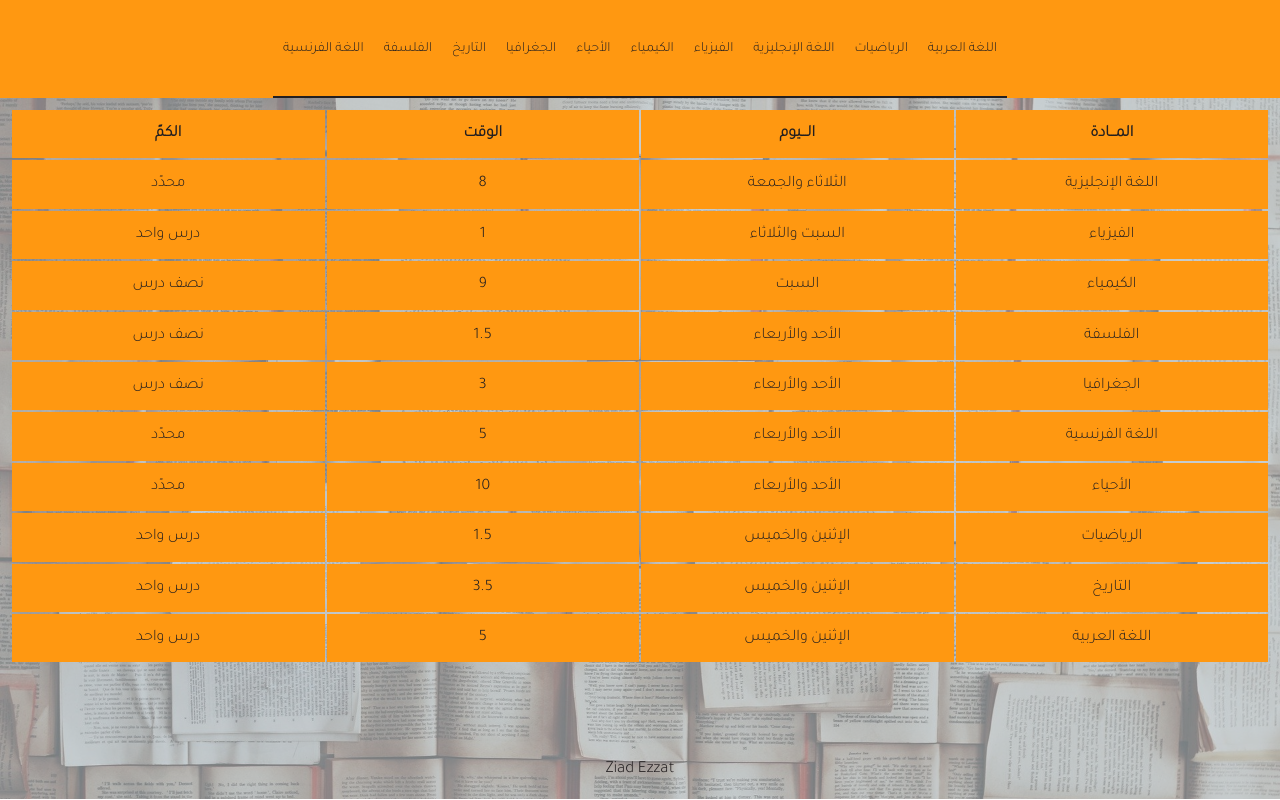
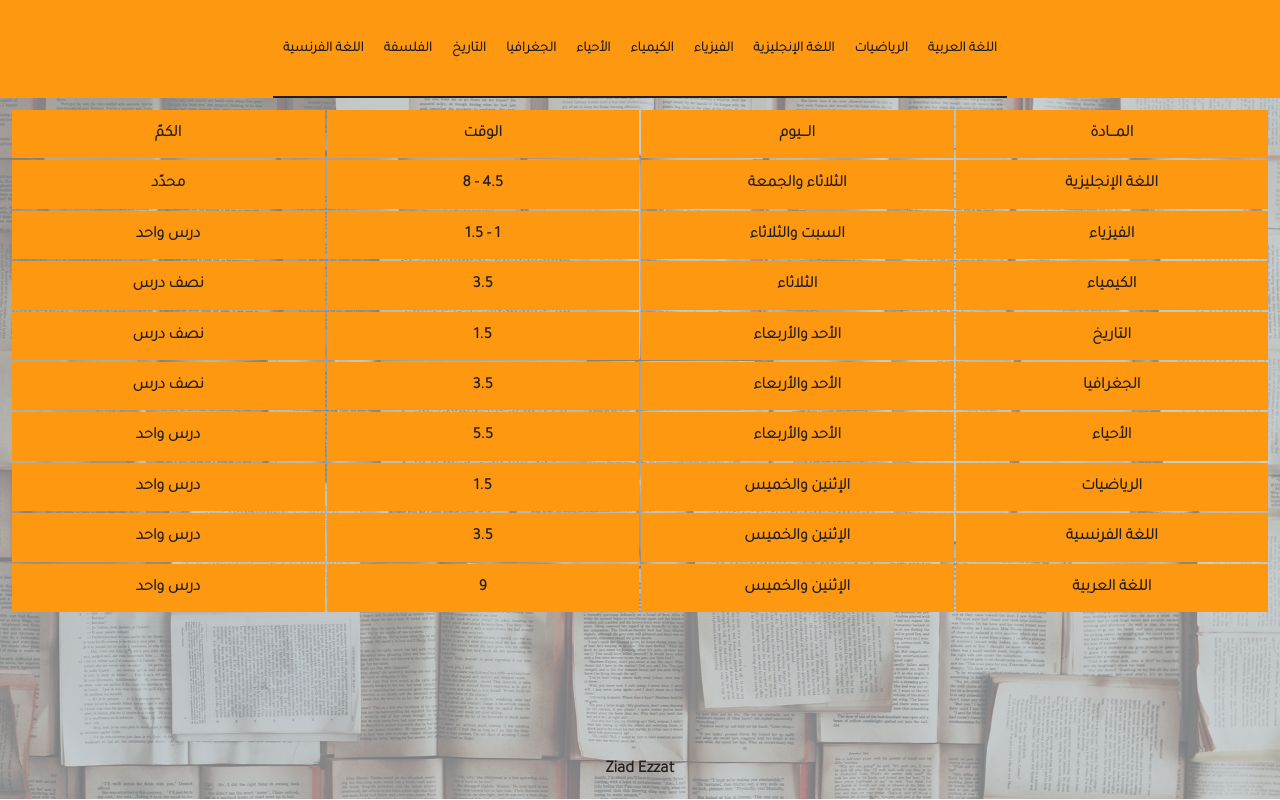
Before and after one commit to Ziad-Ezzat-710/Management, a plain HTML site: page index.html in a window 1280 px wide. Drawn offline with Linux system fonts and the light colour scheme.

Commit message:
New Files

```diff
--- a/css/main.css
+++ b/css/main.css
@@ -45,6 +45,7 @@ header {
 header a {
     padding: 41px 10px;
     position: relative;
+    font-weight: bold;
 }
 .toggle-menu:hover {
     color: var(--second-color);
@@ -132,6 +133,7 @@ table {
     width: calc(100% - 20px);
     text-align: center;
     margin: 10px;
+    font-weight: bold;
 }
 table * {
     background-color: var(--main-color);
@@ -209,6 +211,7 @@ table tr {
 }
 .profiles div a {
     font-size: 17px;
+    font-weight: bold;
 }
 .profiles div a:hover{
     color: var(--second-color);
--- a/index.html
+++ b/index.html
@@ -78,43 +78,37 @@
             <tbody>
                 <tr>
                     <td data-label="الكمً">محدًد</td>
-                    <td data-label="الوقت">8</td>
+                    <td data-label="الوقت">8 - 4.5</td>
                     <td data-label="الـــيوم">الثلاثاء والجمعة</td>
                     <td data-label="المـــادة">اللغة الإنجليزية</td>
                 </tr>
                 <tr>
                     <td data-label="الكمً">درس واحد</td>
-                    <td data-label="الوقت">1</td>
+                    <td data-label="الوقت">1.5 - 1</td>
                     <td data-label="الـــيوم">السبت والثلاثاء</td>
                     <td data-label="المـــادة">الفيزياء</td>
                 </tr>
                 <tr>
                     <td data-label="الكمً">نصف درس</td>
-                    <td data-label="الوقت">9</td>
-                    <td data-label="الـــيوم">السبت</td>
+                    <td data-label="الوقت">3.5</td>
+                    <td data-label="الـــيوم">الثلاثاء</td>
                     <td data-label="المـــادة">الكيمياء</td>
                 </tr>
                 <tr>
                     <td data-label="الكمً">نصف درس</td>
                     <td data-label="الوقت">1.5</td>
                     <td data-label="الـــيوم">الأحد والأربعاء</td>
-                    <td data-label="المـــادة">الفلسفة</td>
+                    <td data-label="المـــادة">التاريخ</td>
                 </tr>
                 <tr>
                     <td data-label="الكمً">نصف درس</td>
-                    <td data-label="الوقت">3</td>
+                    <td data-label="الوقت">3.5</td>
                     <td data-label="الـــيوم">الأحد والأربعاء</td>
                     <td data-label="المـــادة">الجغرافيا</td>
                 </tr>
                 <tr>
-                    <td data-label="الكمً">محدًد</td>
-                    <td data-label="الوقت">5</td>
-                    <td data-label="الـــيوم">الأحد والأربعاء</td>
-                    <td data-label="المـــادة">اللغة الفرنسية</td>
-                </tr>
-                <tr>
-                    <td data-label="الكمً">محدًد</td>
-                    <td data-label="الوقت">10</td>
+                    <td data-label="الكمً">درس واحد</td>
+                    <td data-label="الوقت">5.5</td>
                     <td data-label="الـــيوم">الأحد والأربعاء</td>
                     <td data-label="المـــادة">الأحياء</td>
                 </tr>
@@ -128,11 +122,11 @@
                     <td data-label="الكمً">درس واحد</td>
                     <td data-label="الوقت">3.5</td>
                     <td data-label="الـــيوم">الإثنين والخميس</td>
-                    <td data-label="المـــادة">التاريخ</td>
+                    <td data-label="المـــادة">اللغة الفرنسية</td>
                 </tr>
                 <tr>
                     <td data-label="الكمً">درس واحد</td>
-                    <td data-label="الوقت">5</td>
+                    <td data-label="الوقت">9</td>
                     <td data-label="الـــيوم">الإثنين والخميس</td>
                     <td data-label="المـــادة">اللغة العربية</td>
                 </tr>
```
